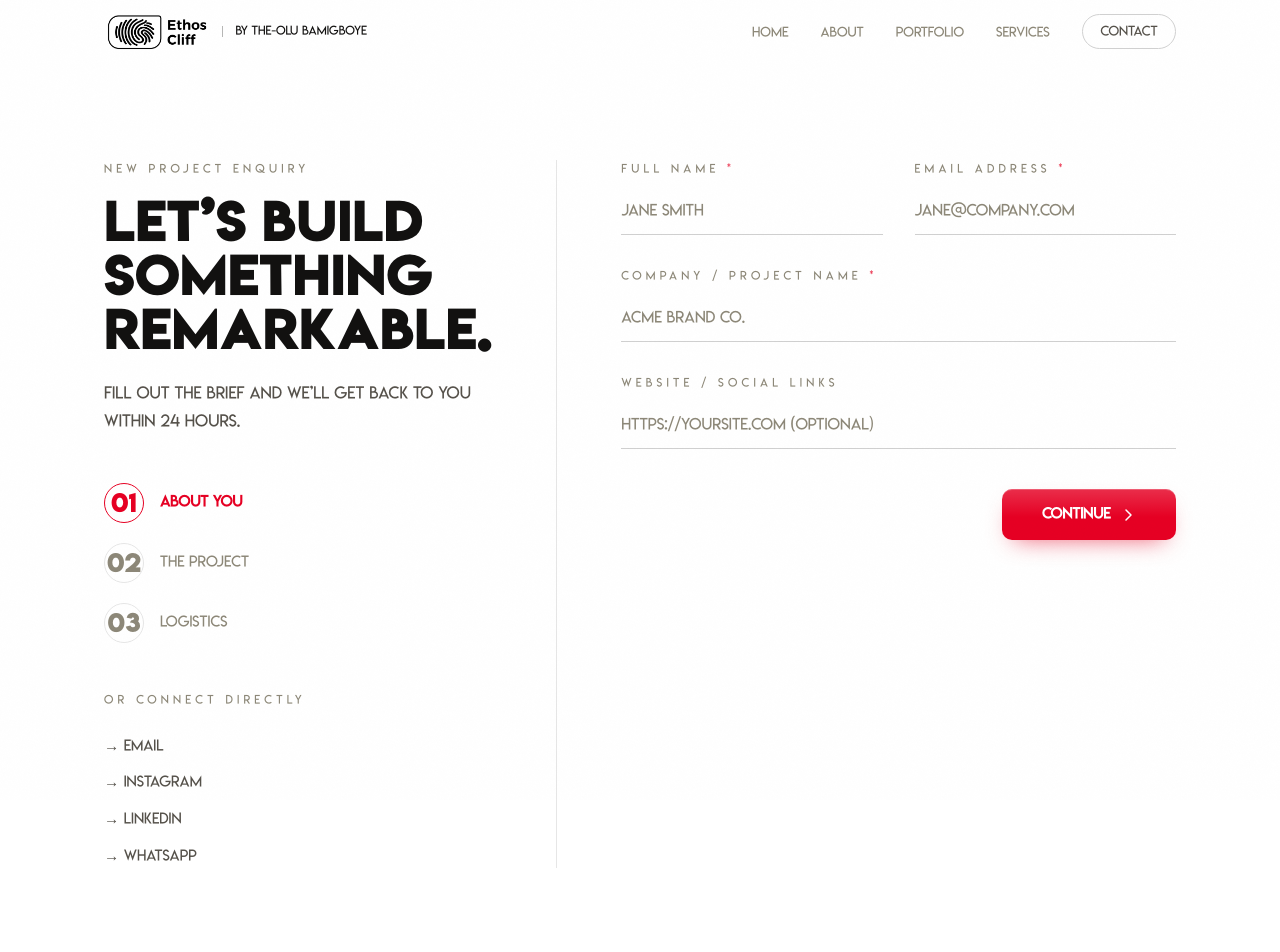
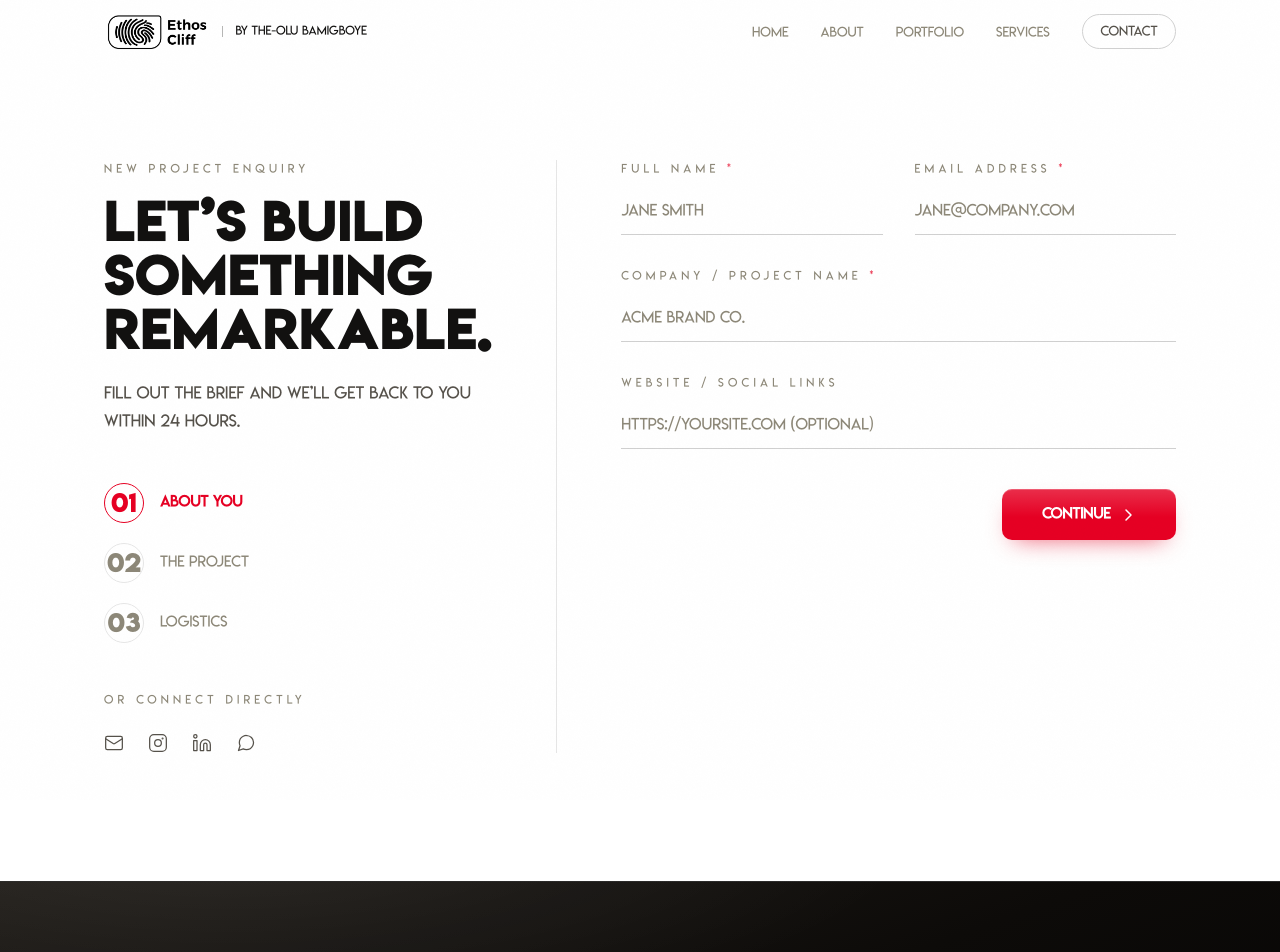
Before and after one commit to caleboluwapelumi-cmd/ethos-cliff, a Next.js app: page /contact in a window 1280 px wide. Shown: the top 952 px of the page. Built offline with nearby package versions, Linux system fonts and the light colour scheme.

Commit message:
fix: remove hero text animation, increase slideshow opacity to 0.7, social icons component

```diff
--- a/app/globals.css
+++ b/app/globals.css
@@ -745,6 +745,16 @@ noscript .curtain {
   color: var(--ec-on-ink);
 }
 
+.social-link-icon {
+  display: inline-flex;
+  color: inherit;
+  transition: color 200ms ease;
+}
+
+.social-link-icon:hover {
+  color: var(--ec-red);
+}
+
 .footer-social-icon {
   display: flex;
   align-items: center;
@@ -971,30 +981,6 @@ noscript .curtain {
 
 .group:hover .ph-card-title {
   color: var(--ec-ink);
-}
-
-/* ── Portfolio hero — animated background typography ── */
-@keyframes hero-drift {
-  0% {
-    transform: translateX(-2%);
-  }
-  100% {
-    transform: translateX(2%);
-  }
-}
-
-.hero-drift-text {
-  animation-name: hero-drift;
-  animation-duration: var(--drift-duration, 10s);
-  animation-timing-function: ease-in-out;
-  animation-direction: alternate;
-  animation-iteration-count: infinite;
-}
-
-@media (prefers-reduced-motion: reduce) {
-  .hero-drift-text {
-    animation: none;
-  }
 }
 
 /* ── Contact page — step progress sidebar ── */
--- a/components/ContactExperience.tsx
+++ b/components/ContactExperience.tsx
@@ -3,6 +3,7 @@
 import { useState } from "react";
 import TextReveal from "@/components/TextReveal";
 import ContactForm from "@/components/ContactForm";
+import SocialLinks from "@/components/SocialLinks";
 
 type Step = 1 | 2 | 3;
 
@@ -11,8 +12,6 @@ const STEPS: { n: Step; label: string }[] = [
   { n: 2, label: "The Project" },
   { n: 3, label: "Logistics" },
 ];
-
-const directLinks = ["Email", "Instagram", "LinkedIn", "WhatsApp"];
 
 export default function ContactExperience() {
   const [step, setStep] = useState<Step>(1);
@@ -93,18 +92,9 @@ export default function ContactExperience() {
         {/* Direct contact */}
         <div className="mt-12">
           <p className="eyebrow">Or connect directly</p>
-          <ul className="mt-6 flex flex-col gap-3" role="list">
-            {directLinks.map((label) => (
-              <li key={label}>
-                <span
-                  className="text-link"
-                  style={{ cursor: "default", fontSize: "0.95rem" }}
-                >
-                  &rarr; {label}
-                </span>
-              </li>
-            ))}
-          </ul>
+          <div className="mt-6">
+            <SocialLinks color="var(--ec-ink-soft)" />
+          </div>
         </div>
       </div>
 
--- a/components/Footer.tsx
+++ b/components/Footer.tsx
@@ -1,5 +1,6 @@
 import Link from "next/link";
 import WordMark from "@/components/WordMark";
+import SocialLinks from "@/components/SocialLinks";
 
 const footerLinks = [
   { href: "/", label: "Home" },
@@ -7,12 +8,6 @@ const footerLinks = [
   { href: "/portfolio", label: "Portfolio" },
   { href: "/services", label: "Services" },
   { href: "/contact", label: "Contact" },
-];
-
-const socialLinks = [
-  { label: "Email", href: "mailto:#" },
-  { label: "Instagram", href: "#" },
-  { label: "LinkedIn", href: "#" },
 ];
 
 export default function Footer() {
@@ -71,12 +66,8 @@ export default function Footer() {
             <p className="eyebrow" style={{ color: "var(--ec-on-ink-soft)" }}>
               Contact
             </p>
-            <div className="mt-4 flex items-center gap-4" role="list">
-              {socialLinks.map(({ label, href }) => (
-                <a key={label} href={href} className="footer-link">
-                  {label}
-                </a>
-              ))}
+            <div className="mt-4">
+              <SocialLinks />
             </div>
           </div>
         </div>
--- a/components/PortfolioHero.tsx
+++ b/components/PortfolioHero.tsx
@@ -9,16 +9,6 @@ const SLIDES = [
   "/images/POTFOLIO KIT/ETANTOS HAIR BRAND/etanto naturals bottles-Recovered.png",
   "/images/POTFOLIO KIT/RINA DONE/Store Entrance Logo Mockup (2).png",
   "/images/POTFOLIO KIT/medsafe/Full Face MedSafe.png",
-];
-
-const DRIFT_STRINGS: { text: string; top: string; left: string; duration: number }[] = [
-  { text: "ATINUDA", top: "6%", left: "-6%", duration: 11 },
-  { text: "ETANTOS NATURALS", top: "22%", left: "28%", duration: 9 },
-  { text: "RINA", top: "40%", left: "-10%", duration: 12.5 },
-  { text: "MEDSAFE", top: "55%", left: "38%", duration: 8.5 },
-  { text: "GLOBERSHAPERS", top: "70%", left: "-8%", duration: 10.5 },
-  { text: "WEDDING", top: "84%", left: "22%", duration: 9.5 },
-  { text: "COTHING", top: "12%", left: "60%", duration: 11.5 },
 ];
 
 export default function PortfolioHero() {
@@ -38,33 +28,6 @@ export default function PortfolioHero() {
       className="relative flex overflow-hidden pt-24 sm:pt-20"
       style={{ minHeight: "90vh", background: "var(--ec-ink)" }}
     >
-      {/* Background layer — drifting client-name typography */}
-      <div className="pointer-events-none absolute inset-0" style={{ zIndex: 0 }} aria-hidden="true">
-        {DRIFT_STRINGS.map((s) => (
-          <span
-            key={s.text}
-            className="hero-drift-text absolute"
-            style={
-              {
-                top: s.top,
-                left: s.left,
-                fontFamily: "var(--font-display)",
-                fontSize: "clamp(5rem, 15vw, 14rem)",
-                fontWeight: 700,
-                color: "#ffffff",
-                opacity: 0.06,
-                textTransform: "uppercase",
-                whiteSpace: "nowrap",
-                lineHeight: 1,
-                "--drift-duration": `${s.duration}s`,
-              } as React.CSSProperties
-            }
-          >
-            {s.text}
-          </span>
-        ))}
-      </div>
-
       {/* Slideshow layer */}
       <div className="pointer-events-none absolute inset-0" style={{ zIndex: 0 }} aria-hidden="true">
         {SLIDES.map((src, i) => (
@@ -72,7 +35,7 @@ export default function PortfolioHero() {
             key={src}
             className="absolute inset-0 transition-opacity"
             style={{
-              opacity: i === active ? 0.25 : 0,
+              opacity: i === active ? 0.7 : 0,
               transitionDuration: "400ms",
               transitionTimingFunction: "ease",
             }}
@@ -96,7 +59,7 @@ export default function PortfolioHero() {
         style={{
           zIndex: 1,
           background:
-            "linear-gradient(135deg, rgba(10,10,10,0.7) 0%, rgba(10,10,10,0.4) 100%)",
+            "linear-gradient(135deg, rgba(10,10,10,0.3) 0%, rgba(10,10,10,0.15) 100%)",
         }}
         aria-hidden="true"
       />
--- /dev/null
+++ b/components/SocialLinks.tsx
@@ -0,0 +1,59 @@
+type SocialLinksProps = {
+  color?: string;
+};
+
+const LINKS = [
+  {
+    label: "Email",
+    href: "mailto:#",
+    icon: (
+      <svg width="20" height="20" viewBox="0 0 24 24" fill="none" stroke="currentColor" strokeWidth="1.5" strokeLinecap="round" strokeLinejoin="round">
+        <rect x="2" y="4" width="20" height="16" rx="2" />
+        <path d="m22 7-8.97 5.7a1.94 1.94 0 0 1-2.06 0L2 7" />
+      </svg>
+    ),
+  },
+  {
+    label: "Instagram",
+    href: "#",
+    icon: (
+      <svg width="20" height="20" viewBox="0 0 24 24" fill="none" stroke="currentColor" strokeWidth="1.5" strokeLinecap="round" strokeLinejoin="round">
+        <rect x="2" y="2" width="20" height="20" rx="5" />
+        <circle cx="12" cy="12" r="4" />
+        <circle cx="17.5" cy="6.5" r="0.5" fill="currentColor" />
+      </svg>
+    ),
+  },
+  {
+    label: "LinkedIn",
+    href: "#",
+    icon: (
+      <svg width="20" height="20" viewBox="0 0 24 24" fill="none" stroke="currentColor" strokeWidth="1.5" strokeLinecap="round" strokeLinejoin="round">
+        <path d="M16 8a6 6 0 0 1 6 6v7h-4v-7a2 2 0 0 0-2-2 2 2 0 0 0-2 2v7h-4v-7a6 6 0 0 1 6-6z" />
+        <rect x="2" y="9" width="4" height="12" />
+        <circle cx="4" cy="4" r="2" />
+      </svg>
+    ),
+  },
+  {
+    label: "WhatsApp",
+    href: "#",
+    icon: (
+      <svg width="20" height="20" viewBox="0 0 24 24" fill="none" stroke="currentColor" strokeWidth="1.5" strokeLinecap="round" strokeLinejoin="round">
+        <path d="M21 11.5a8.38 8.38 0 0 1-.9 3.8 8.5 8.5 0 0 1-7.6 4.7 8.38 8.38 0 0 1-3.8-.9L3 21l1.9-5.7a8.38 8.38 0 0 1-.9-3.8 8.5 8.5 0 0 1 4.7-7.6 8.38 8.38 0 0 1 3.8-.9h.5a8.48 8.48 0 0 1 8 8v.5z" />
+      </svg>
+    ),
+  },
+];
+
+export default function SocialLinks({ color = "var(--ec-on-ink-soft)" }: SocialLinksProps) {
+  return (
+    <div className="social-links flex items-center" style={{ gap: "1.5rem", color }}>
+      {LINKS.map(({ label, href, icon }) => (
+        <a key={label} href={href} aria-label={label} className="social-link-icon">
+          {icon}
+        </a>
+      ))}
+    </div>
+  );
+}
```
